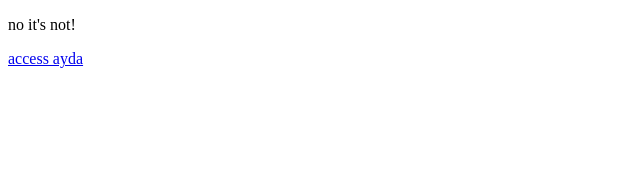
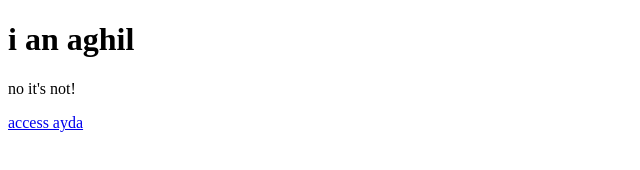
Before and after one commit to Abolfazl-Nayudi/Rainbow, a plain HTML site: page index.html in a window 1280 px wide. Shown: the whole page, without its empty margins (0-640 px from the left). Drawn offline with Linux system fonts and the light colour scheme.

Commit message:
Update index.html

```diff
--- a/index.html
+++ b/index.html
@@ -7,6 +7,7 @@
     <title>Document</title>
   </head>
   <body>
+    <h1>i an aghil</h1>
     <p>no it's not!</p>
     <a href="ayda.html">access ayda</a>
   </body>
```
